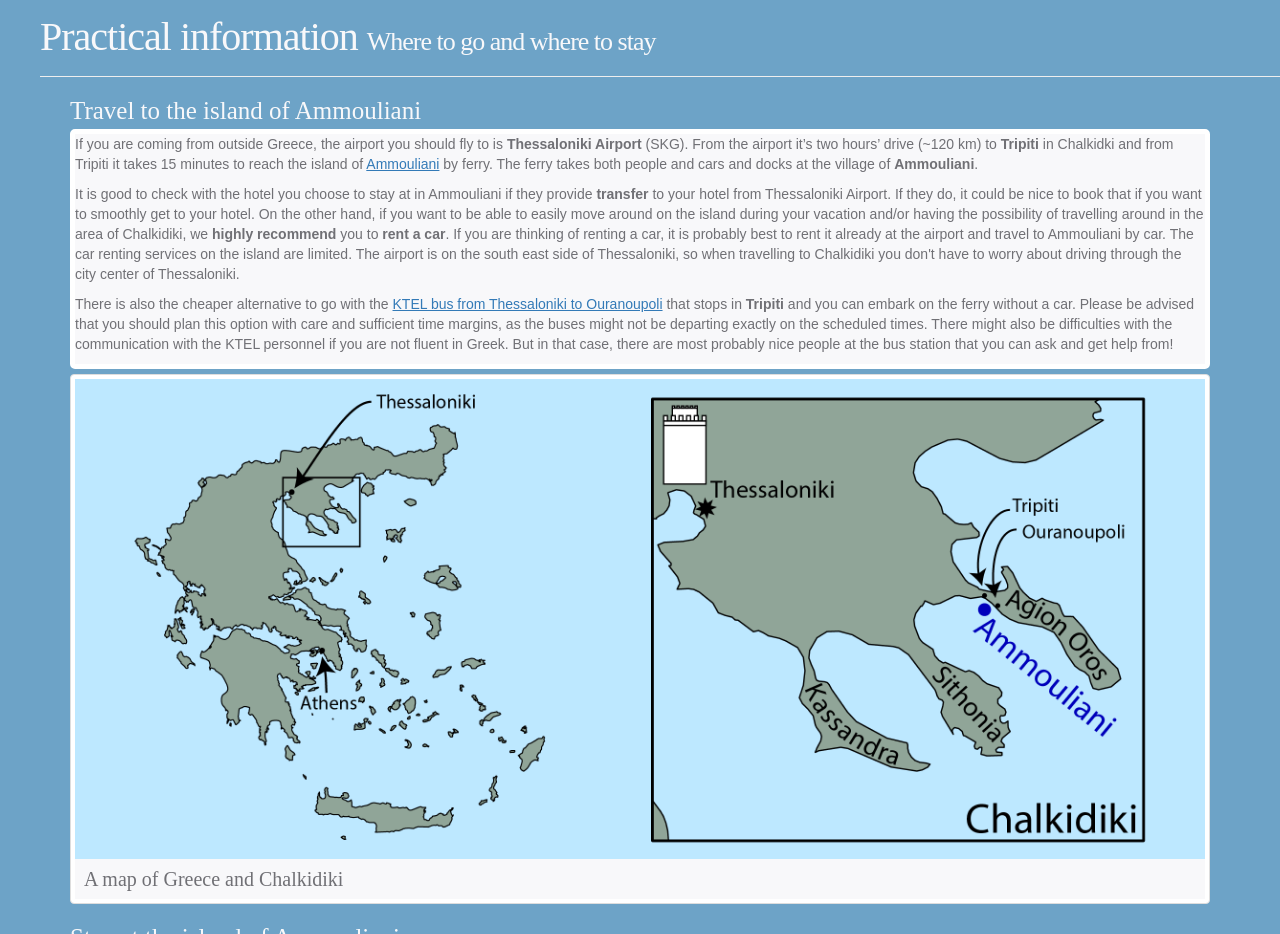
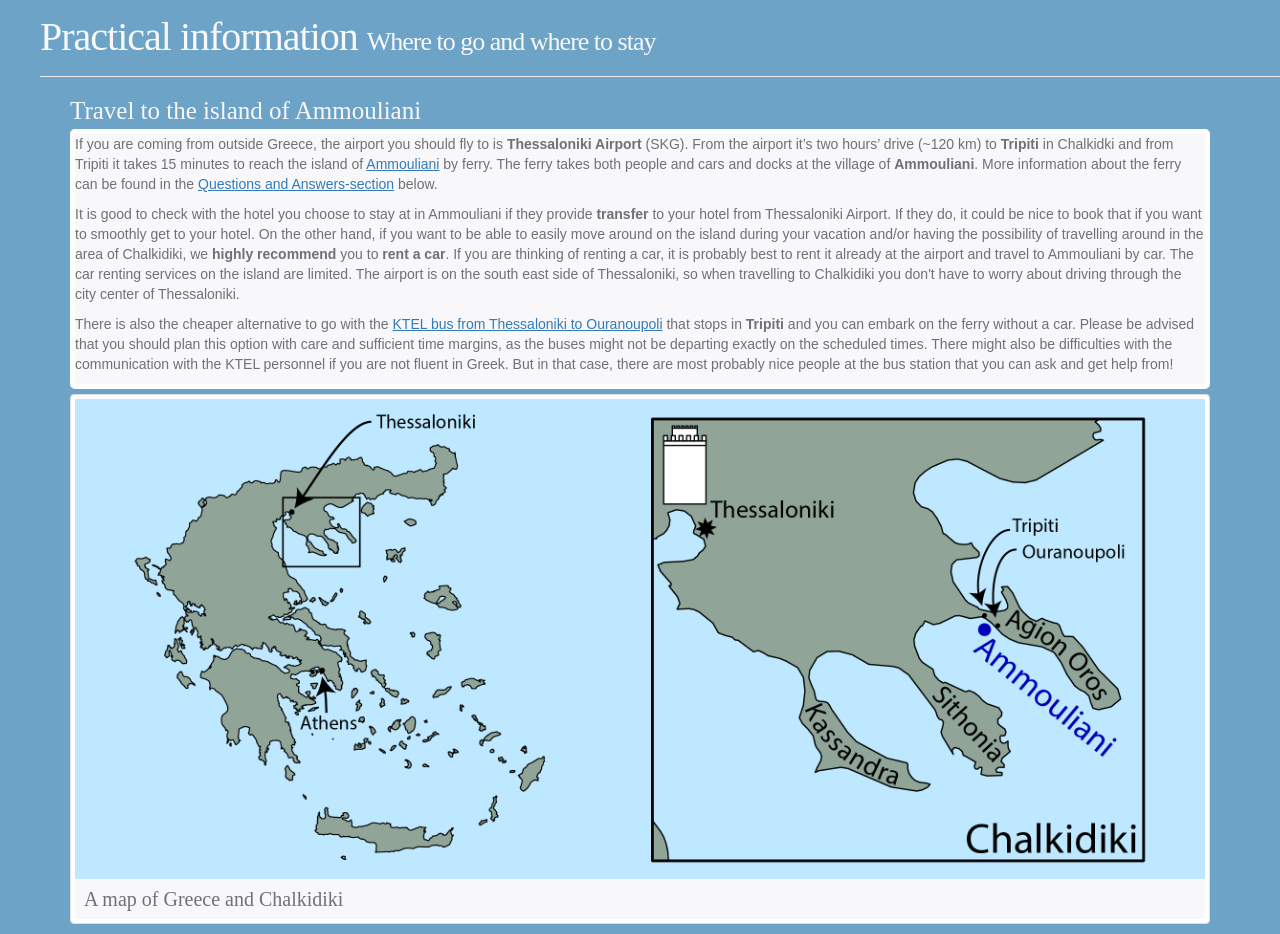
Before and after one commit to kellykarip/WeddingWebpage, a plain HTML site: page index.html in a window 1280 px wide. Shown: the part 2420-3354 px from the top of the page. Drawn offline with nearby package versions, Linux system fonts and the light colour scheme; a web font is replaced by a local one.

Commit message:
changed in index-file

```diff
--- a/index.html
+++ b/index.html
@@ -222,7 +222,7 @@
 					<div id="travelSection">
 				  		<h2>Travel to the island of Ammouliani</h2>
 				  		<div id="travelSectionText">
-					  		<p> If you are coming from outside Greece, the airport you should fly to is <b>Thessaloniki Airport</b> (SKG). From the airport it’s two hours’ drive (~120 km) to <b>Tripiti</b> in Chalkidki and from Tripiti it takes 15 minutes to reach the island of <a href="http://www.visitammouliani.com/en/homepage/"><u>Ammouliani</u></a> by ferry. The ferry takes both people and cars and docks at the village of <b>Ammouliani</b>.
+					  		<p> If you are coming from outside Greece, the airport you should fly to is <b>Thessaloniki Airport</b> (SKG). From the airport it’s two hours’ drive (~120 km) to <b>Tripiti</b> in Chalkidki and from Tripiti it takes 15 minutes to reach the island of <a href="http://www.visitammouliani.com/en/homepage/"><u>Ammouliani</u></a> by ferry. The ferry takes both people and cars and docks at the village of <b>Ammouliani</b>. More information about the ferry can be found in the <a href="#ferrySection"><u>Questions and Answers-section</u></a> below.
 							</p>
 							<p> It is good to check with the hotel you choose to stay at in Ammouliani if they provide <b>transfer</b> to your hotel from Thessaloniki Airport. If they do, it could be nice to book that if you want to smoothly get to your hotel. On the other hand, if you want to be able to easily move around on the island during your vacation and/or having the possibility of travelling around in the area of Chalkidiki, we <b>highly recommend</b> you to <b>rent a car</b>. If you are thinking of renting a car, it is probably best to rent it already at the airport and travel to Ammouliani by car. The car renting services on the island are limited. The airport is on the south east side of Thessaloniki, so when travelling to Chalkidiki you don't have to worry about driving through the city center of Thessaloniki.
 							</p>
@@ -291,7 +291,9 @@
 		<div class="container">
 			<div class="row">
 				<div class="col-xs-12 col-sm-12 col-md-12 col-lg-12">
+
 					<div id="ferrySection">
+						<br><br><br>
 						<h3>How often does the ferry to Ammouliani go and until how late?</h3>
 
 						<div id="FAQSectionText">
```
